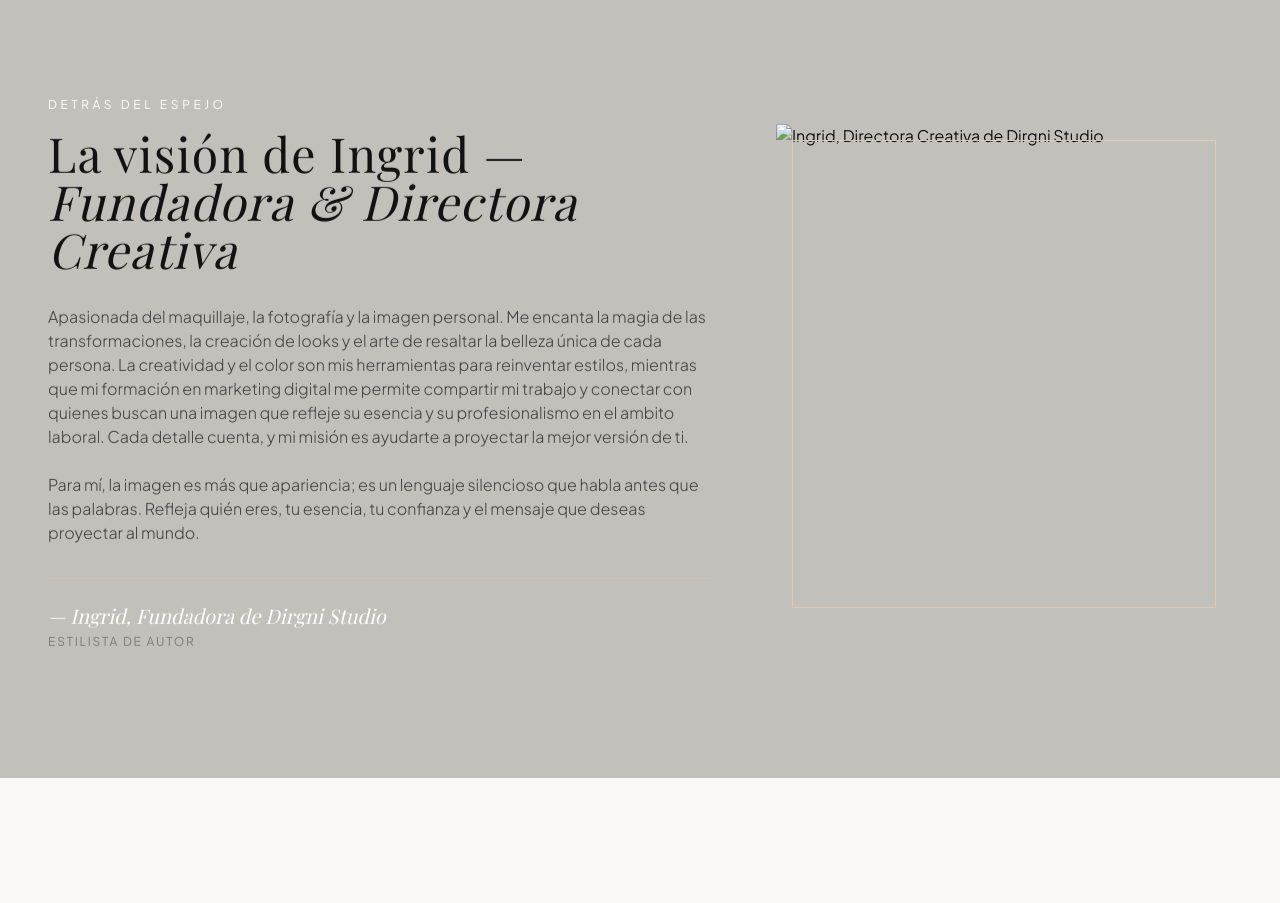
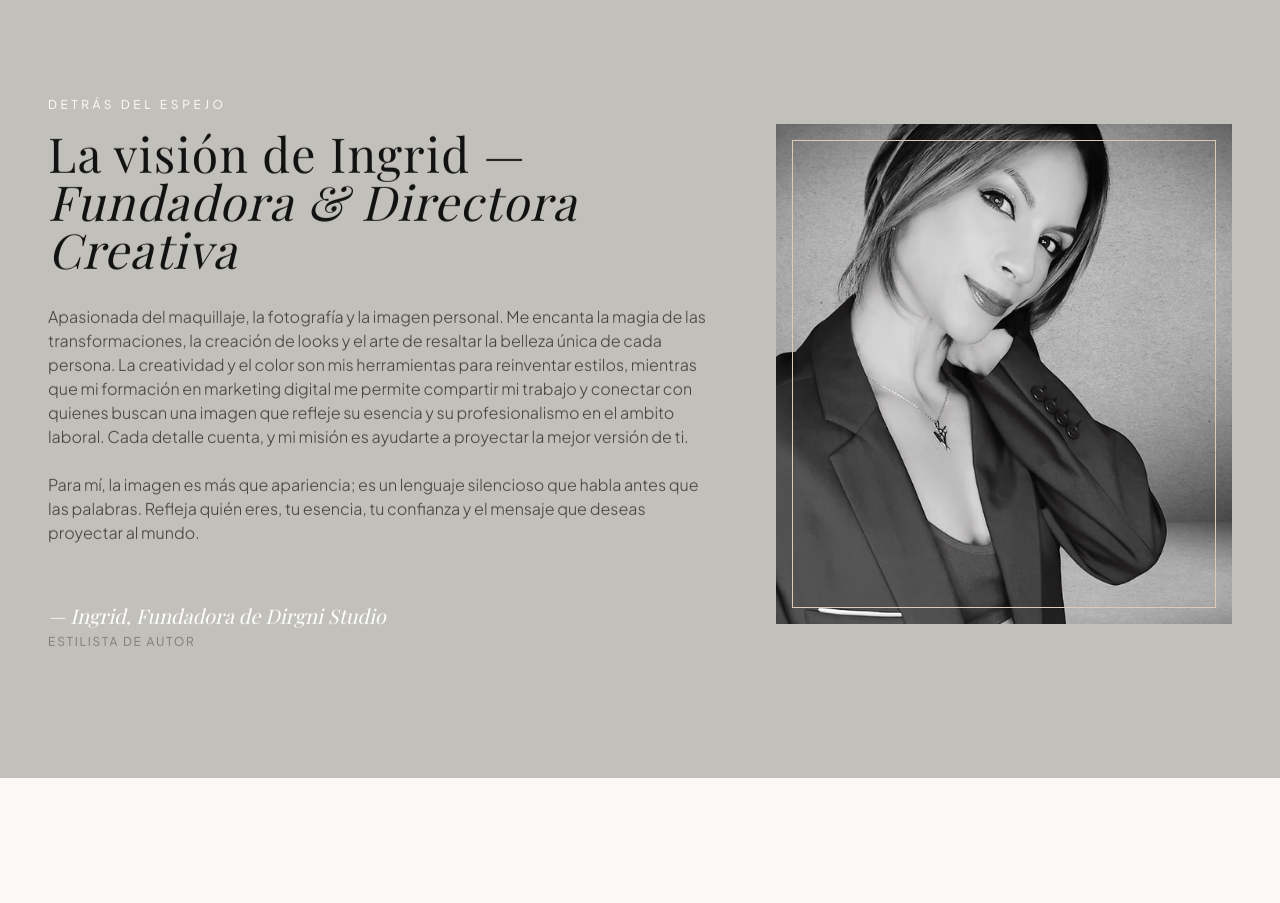
Before and after one commit to johandevcr-eng/Dirgni-Studio, a plain HTML site: page index.html in a window 1280 px wide. Shown: the part 1740-2643 px from the top of the page. Drawn offline with nearby package versions, Linux system fonts and the light colour scheme; the site is published under a folder, as on GitHub Pages, so addresses that start at the root find nothing; a web font is replaced by a local one.

Commit message:
Ajuste urls

```diff
--- a/index.html
+++ b/index.html
@@ -274,7 +274,7 @@
                 </div>
                 <div class="lg:col-span-5 order-1 lg:order-2 opacity-0 translate-y-10 transition-all duration-1000 ease-out scroll-animated" style="transition-delay: 0.2s">
                     <div class="relative overflow-hidden group">
-                        <img src="/img/artista.avif" alt="Ingrid, Directora Creativa de Dirgni Studio" class="w-full h-[500px] object-cover filter contrast-[1.02] grayscale-[30%]">
+                        <img src="img/artista.avif" alt="Ingrid, Directora Creativa de Dirgni Studio" class="w-full h-[500px] object-cover filter contrast-[1.02] grayscale-[30%]">
                         <div class="absolute inset-0 border border-luxuryNude m-4 pointer-events-none"></div>
                     </div>
                 </div>
```
